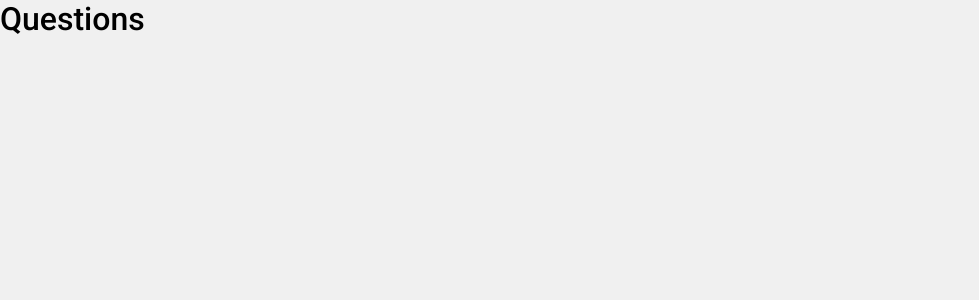
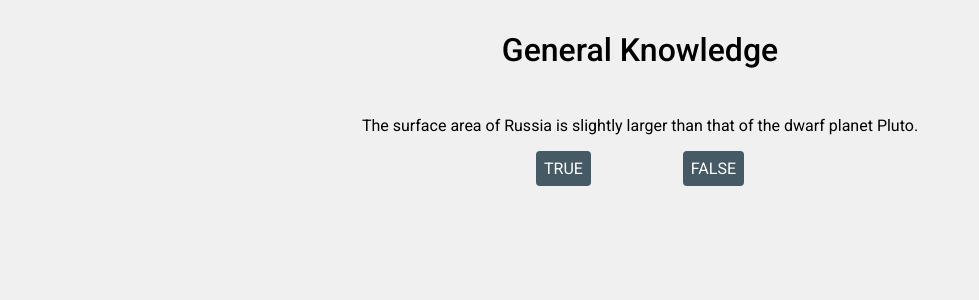
Before and after one commit to dyegosoriano/React-Quiz, a React (Create React App) app: page /questions in a window 1280 px wide. Shown: the top 300 px of the page, without its empty margins (0-979 px from the left). Built offline with nearby package versions, Linux system fonts and the light colour scheme.

Commit message:
estilizando layout da página Questions

```diff
--- a/src/pages/Questions/index.tsx
+++ b/src/pages/Questions/index.tsx
@@ -5,7 +5,21 @@ import { Container } from './styles'
 export default function Questions(): JSX.Element {
   return (
     <Container>
-      <h1>Questions</h1>
+      <header>
+        <h1>General Knowledge</h1>
+      </header>
+
+      <main>
+        <span>
+          The surface area of Russia is slightly larger than that of the dwarf
+          planet Pluto.
+        </span>
+
+        <div className="box__options">
+          <button>TRUE</button>
+          <button>FALSE</button>
+        </div>
+      </main>
     </Container>
   )
 }
--- a/src/pages/Questions/styles.ts
+++ b/src/pages/Questions/styles.ts
@@ -1,3 +1,42 @@
 import styled from 'styled-components'
 
-export const Container = styled.div``
+export const Container = styled.div`
+  display: grid;
+  grid-template-rows: 100px 1fr;
+
+  header {
+    display: flex;
+    align-items: center;
+    justify-content: center;
+  }
+
+  main {
+    padding: 16px;
+
+    display: flex;
+    flex-direction: column;
+    align-items: center;
+
+    span {
+      text-align: center;
+    }
+
+    .box__options {
+      margin-top: 16px;
+      max-width: 300px;
+      width: 100%;
+
+      display: flex;
+      justify-content: space-around;
+
+      button {
+        background: #455a64;
+        color: #fff;
+
+        :hover {
+          background: #37474f;
+        }
+      }
+    }
+  }
+`
--- a/src/styles/global.ts
+++ b/src/styles/global.ts
@@ -26,6 +26,10 @@ export default createGlobalStyle`
   }
 
   button {
+    border-radius: 4px;
+    padding: 8px;
+    border: none;
+
     cursor: pointer;
   }
 }
```
